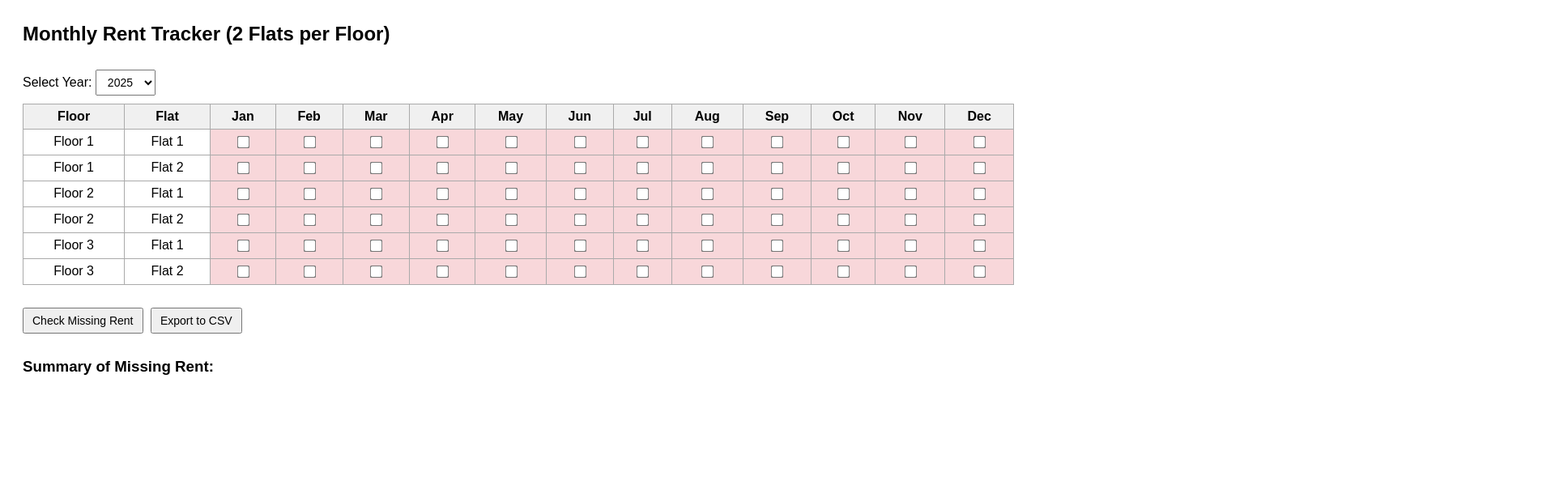
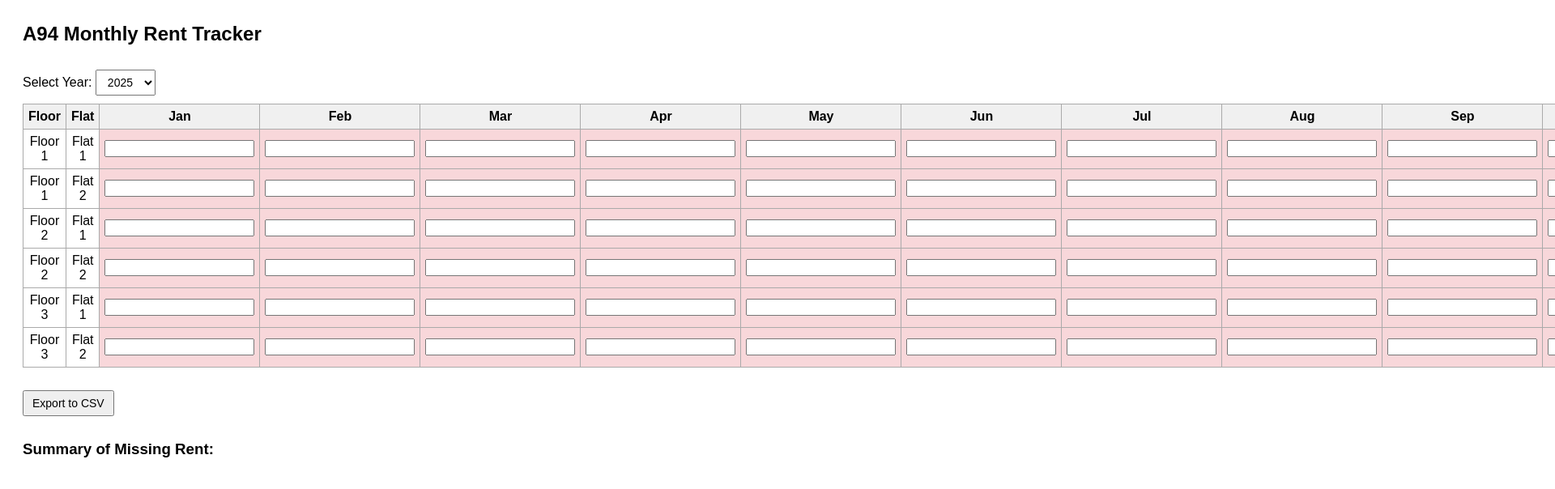
Before and after one commit to ramanchot/godaddytest1, a plain HTML site: page a94.html in a window 1280 px wide. Shown: the top 604 px of the page at 81% size, 1920 px wide, since content can reach past the window. Drawn offline with Linux system fonts and the light colour scheme.

Commit message:
changed checkbox to input text

```diff
--- a/a94.html
+++ b/a94.html
@@ -2,7 +2,7 @@
 <html lang="en">
 <head>
   <meta charset="UTF-8" />
-  <title>Monthly Rent Tracker</title>
+  <title>A94 Monthly Rent Tracker</title>
   <style>
     body { font-family: Arial, sans-serif; padding: 20px; }
     table { border-collapse: collapse; width: 100%; }
@@ -16,7 +16,7 @@
   </style>
 </head>
 <body>
-  <h2>Monthly Rent Tracker (2 Flats per Floor)</h2>
+  <h2>A94 Monthly Rent Tracker</h2>
 
   <label for="yearSelect">Select Year:</label>
   <select id="yearSelect" onchange="renderTable()">
@@ -31,7 +31,6 @@
   <form id="rentForm">
     <div id="tableContainer"></div>
     <br>
-    <button type="button" onclick="checkRentStatus()">Check Missing Rent</button>
     <button type="button" onclick="exportToCSV()">Export to CSV</button>
   </form>
 
@@ -63,7 +62,7 @@
             <td>Floor ${floor}</td>
             <td>Flat ${flat}</td>`;
           for (let m = 0; m < 12; m++) {
-            html += `<td><input type="checkbox" id="f${floor}fl${flat}m${m}" onchange="updateColor(this)" /></td>`;
+            html += `<td><input type="text" id="f${floor}fl${flat}m${m}" onchange="updateColor(this)" /></td>`;
           }
           html += `</tr>`;
         }
@@ -74,8 +73,8 @@
       updateAllColors();
     }
 
-    function updateColor(cb) {
-      cb.parentElement.className = cb.checked ? "received" : "not-received";
+    function updateColor(inputBox) {
+      inputBox.parentElement.className = inputBox.value!="" && !isNaN(inputBox.value) ? "received" : "not-received";
     }
 
     function updateAllColors() {
@@ -86,35 +85,6 @@
             if (cb) updateColor(cb);
           }
         }
-      }
-    }
-
-    function checkRentStatus() {
-      const statusList = document.getElementById("statusList");
-      statusList.innerHTML = "";
-      const year = document.getElementById("yearSelect").value;
-      let allReceived = true;
-
-      for (let floor = 1; floor <= 3; floor++) {
-        for (let flat = 1; flat <= 2; flat++) {
-          for (let m = 0; m < 12; m++) {
-            const cb = document.getElementById(`f${floor}fl${flat}m${m}`);
-            if (!cb.checked) {
-              const li = document.createElement("li");
-              li.textContent = `❌ Rent not received: Floor ${floor}, Flat ${flat}, ${months[m]} ${year}`;
-              li.style.color = "red";
-              statusList.appendChild(li);
-              allReceived = false;
-            }
-          }
-        }
-      }
-
-      if (allReceived) {
-        const li = document.createElement("li");
-        li.textContent = "✅ All rent received for all flats, floors, and months!";
-        li.style.color = "green";
-        statusList.appendChild(li);
       }
     }
 
```
